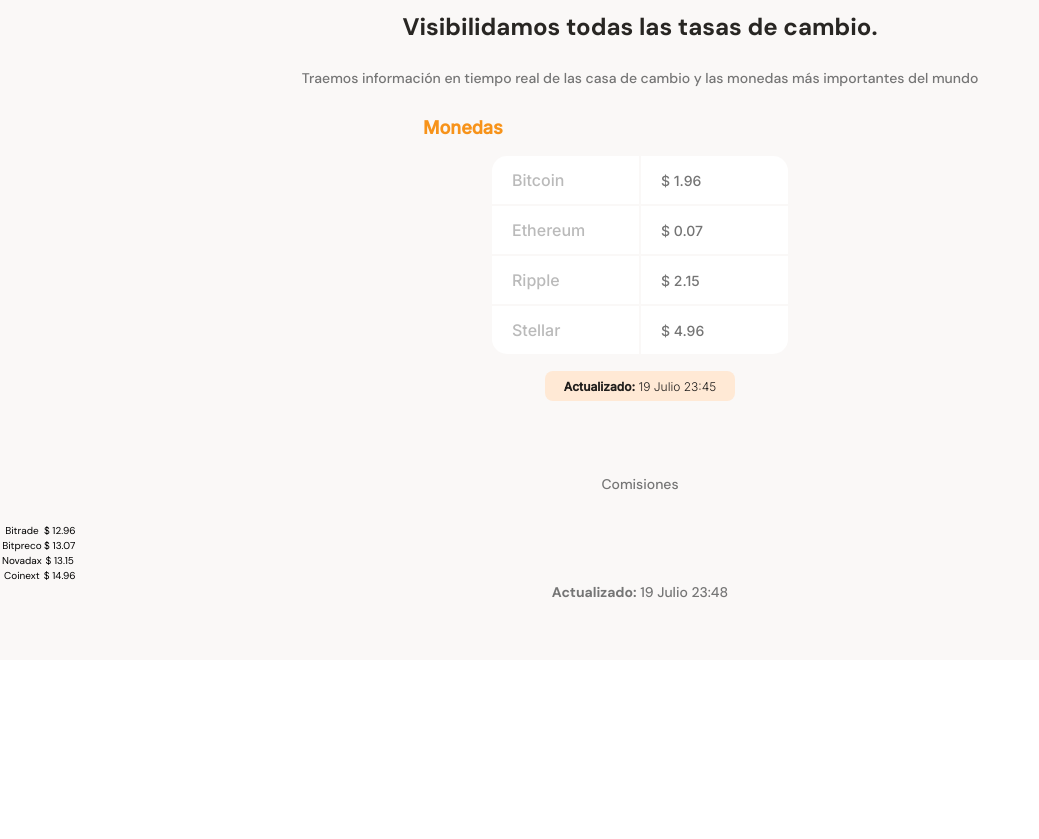
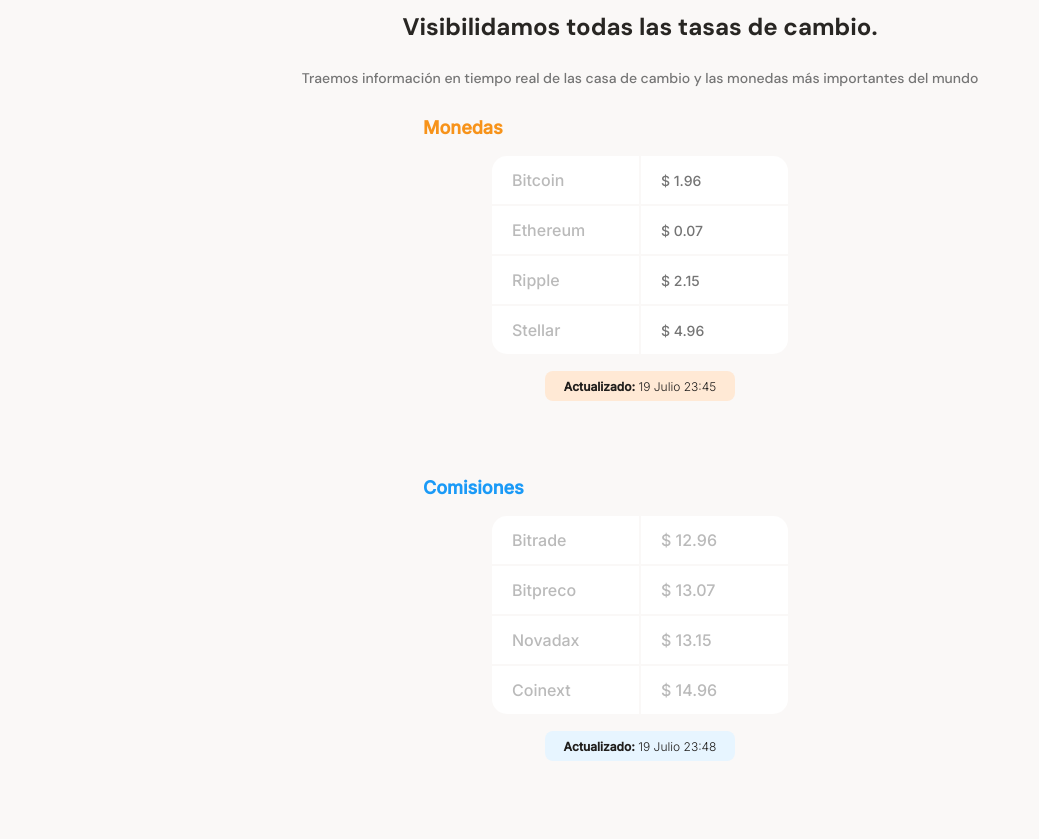
Before and after one commit to Israelgf-j/Mobile_First, a plain HTML site: page ex1_Batatabit/index.html in a window 1280 px wide. Shown: the part 650-1489 px from the top of the page, without its empty margins (0-1039 px from the left). Before the commit the page ends 1310 px from the top, so only its background shows below. Drawn offline with Linux system fonts and the light colour scheme.

Commit message:
Terminamos los estilos en css de la segunda tabla de las comisiones en batatabit

```diff
--- a/ex1_Batatabit/index.html
+++ b/ex1_Batatabit/index.html
@@ -58,7 +58,7 @@
                 </div>
 
                 <!-- Segunda tabla de las comisiones -->
-                <div class="main-commissions-container">
+                <div class="main-commissions-table">
                     <p class="commissions-table--title">Comisiones</p>
                     <div class="commissions-table--container">
                         <table>
--- a/ex1_Batatabit/styles.css
+++ b/ex1_Batatabit/styles.css
@@ -153,7 +153,7 @@ main {
     color: #757575
 }
 
-.main-currency-table {
+.main-currency-table, .main-commissions-table {
     width: 70%;
     min-width: 253px;
     max-width: 500px;
@@ -162,7 +162,7 @@ main {
     font-family: 'Inter', sans-serif;
 }
 
-.main-currency-table .currency-table--title {
+.main-currency-table .currency-table--title, .main-commissions-table .commissions-table--title {
     margin-bottom: 15px;
     font-size: 1.8rem;
     font-weight: bold;
@@ -172,7 +172,7 @@ main {
     color: var(--bitcoin-orange);
 }
 
-.currency-table--container {
+.currency-table--container, .commissions-table--container {
     width: 90%;
     min-width: 230px;
     max-width: 300px;
@@ -180,12 +180,12 @@ main {
     margin: 0 auto;
 }
 
-.currency-table--container table {
+.currency-table--container table, .commissions-table--container table {
     width: 100%;
     height: 100%;
 }
 
-.currency-table--container td {
+.currency-table--container td, .commissions-table--container td {
     width: 50%;
     font-size: 1.6rem;
     font-weight: 500;
@@ -196,23 +196,23 @@ main {
     background-color: var(--just-white);
 }
 
-.currency-table--container .table__top-left {
+.currency-table--container .table__top-left, .commissions-table--container .table__top-left {
     border-radius: 15px 0 0 0;  /* Las esquinas van contando en sentido horario 1 2 3 4 */
 }
 
-.currency-table--container .table__top-right {
+.currency-table--container .table__top-right, .commissions-table--container .table__top-right {
     border-radius: 0 15px 0 0;
 }
 
-.currency-table--container .table__bottom-left {
+.currency-table--container .table__bottom-left, .commissions-table--container .table__bottom-left {
     border-radius: 0 0 0 15px;
 }
 
-.currency-table--container .table__bottom-right {
+.currency-table--container .table__bottom-right, .commissions-table--container .table__bottom-right {
     border-radius: 0 0 15px 0;
 }
 
-.currency-table--container .table__right {
+.currency-table--container .table__right, .currency-table--container .table__right {
     font-weight: normal;
     color: #757575;
     font-size: 1.4rem;
@@ -245,7 +245,7 @@ main {
     background-size: cover;
 }
 
-.currency-table--date {
+.currency-table--date, .commissions-table--date {
     width: 190px;
     height: 30px;
     margin: 0 auto;
@@ -255,9 +255,17 @@ main {
     border-radius: 8px;
 }
 
-.currency-table--date p {
+.currency-table--date p, .commissions-table--date p {
     font-size: 1.2rem;
     line-height: 1.5rem;
     font-weight: 300;
     color: var(--warm-black);
 }
+
+.main-commissions-table .commissions-table--title {
+    color: var(--secondary-blue);
+}
+
+.commissions-table--date {
+    background-color: var(--soft-blue);
+}
```
